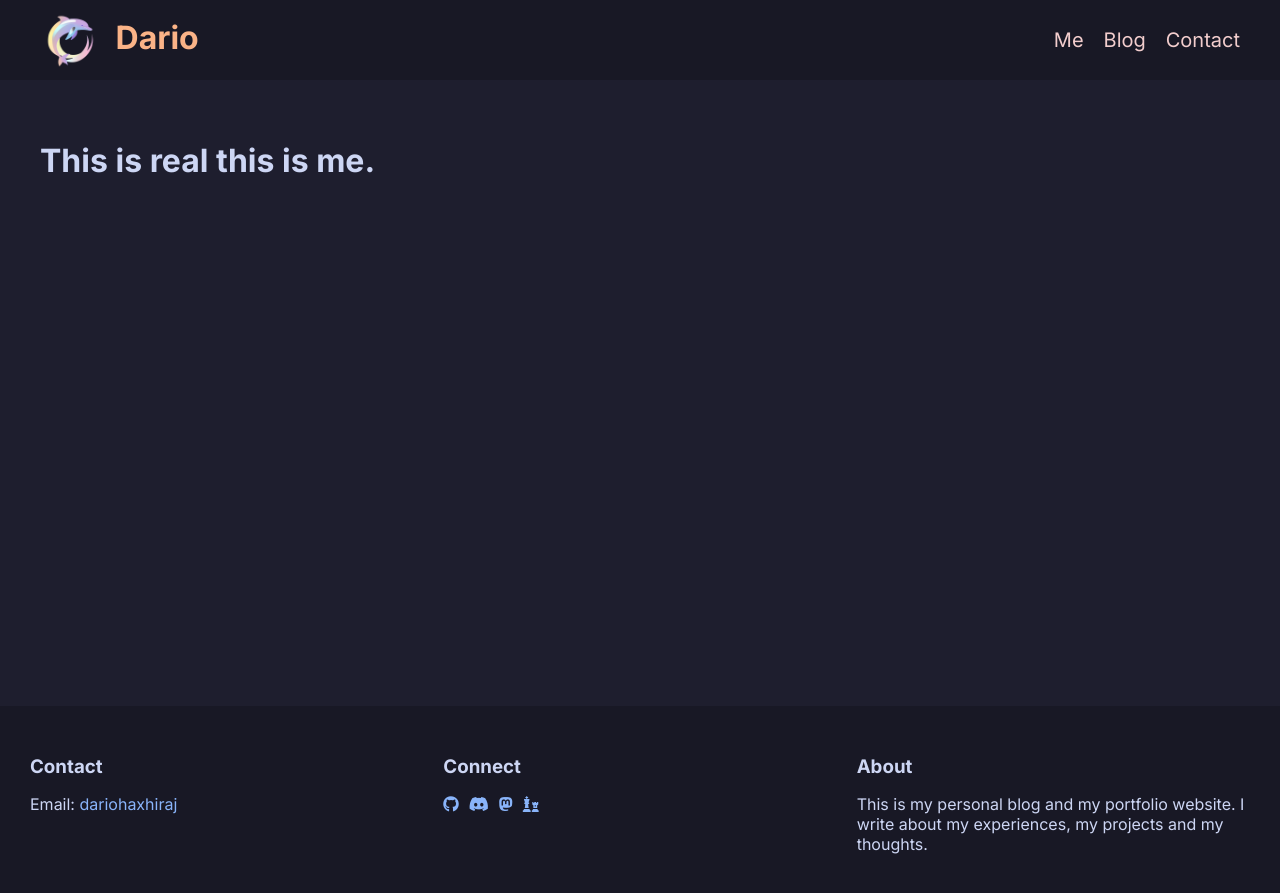
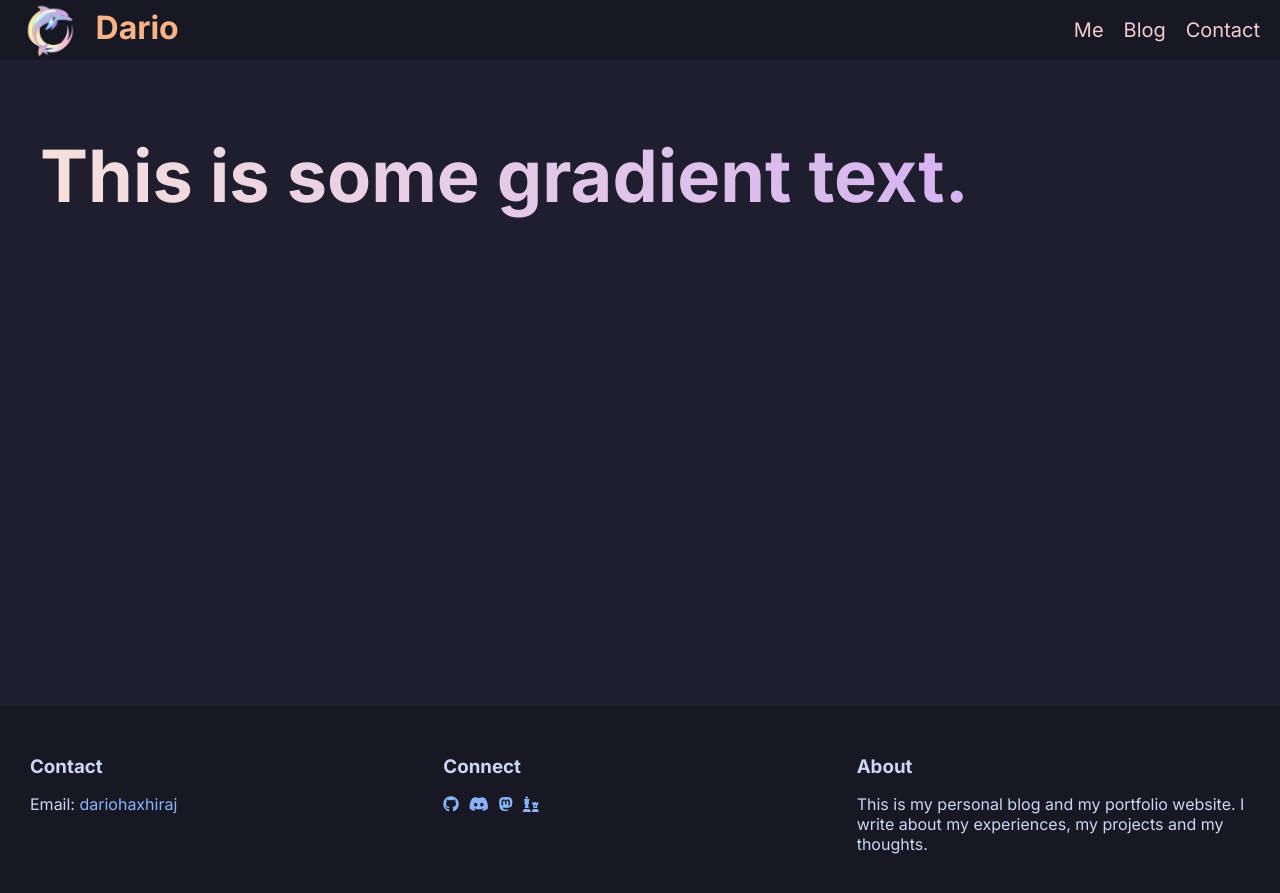
Before and after one commit to low-perry/dario_blog, a Jekyll site: the page built from index.markdown, in a window 1280 px wide. Shown: the top 893 px of the page. Built offline with Jekyll 4.4.1, drawn with Linux system fonts in a browser that asks for light colours.

Commit message:
Fix navbar bugs

```diff
--- a/assets/css/main.css
+++ b/assets/css/main.css
@@ -34,12 +34,17 @@
 }
 
 .navbar {
+    position: fixed; /* Make the navbar sticky */
+    top: 0;
+    left: 0;
+    right: 0;
+    background-color: var(--mantle-color);
     display: flex;
     justify-content: space-between;
     align-items: center;
-    max-width: 1200px;
-    margin: 0 auto;
+    margin: 0 0;
     padding: 0 20px;
+    z-index: 1000; /* Ensure the navbar is above other content */
 }
 
 .navbar-brand a {
--- a/assets/js/main.js
+++ b/assets/js/main.js
@@ -5,4 +5,20 @@
     toggleButton.addEventListener("click", function() {
         navbarLinks.classList.toggle("active");
     });
+
+    // Close the dropdown when clicking outside of it
+    document.addEventListener("click", function(event) {
+        if (!navbarLinks.contains(event.target) && !toggleButton.contains(event.target)) {
+            navbarLinks.classList.remove("active");
+        }
+    });
+
+     // Close the dropdown when pressing the Esc key
+     document.addEventListener("keydown", function(event) {
+        if (event.key === "Escape") {
+            navbarLinks.classList.remove("active");
+        }
+    });
+
+
 });
--- a/index.markdown
+++ b/index.markdown
@@ -1,8 +1,6 @@
 ---
-# Feel free to add content and custom Front Matter to this file.
-# To modify the layout, see https://jekyllrb.com/docs/themes/#overriding-theme-defaults
-
 layout: main
 ---
-
-# This is real this is me.
+<p style="background: linear-gradient(to right, #f5e0dc, #cba6f7); -webkit-background-clip: text; -webkit-text-fill-color: transparent; font-size: 72px; font-weight: bold;">
+  This is some gradient text.
+</p>
```
